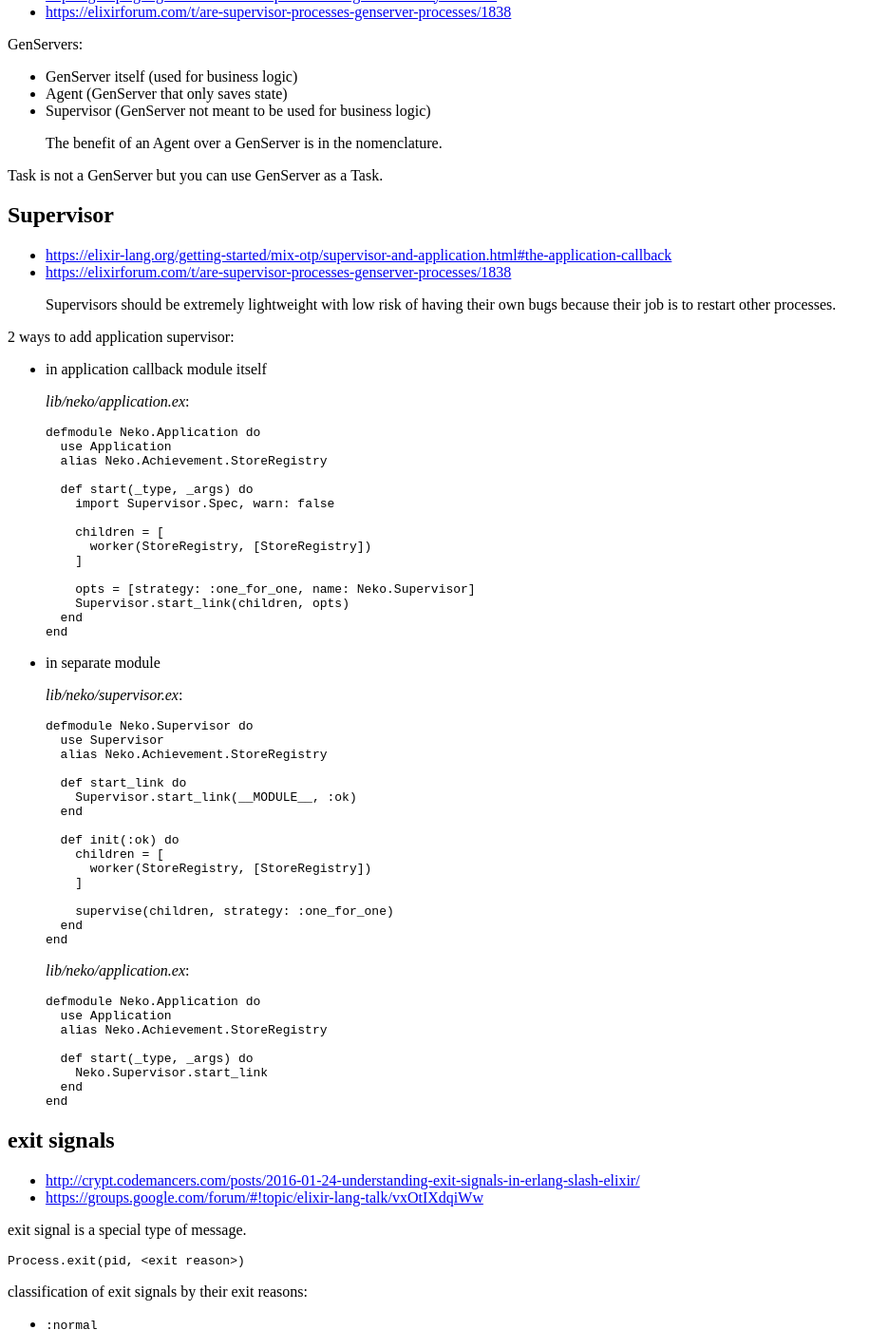
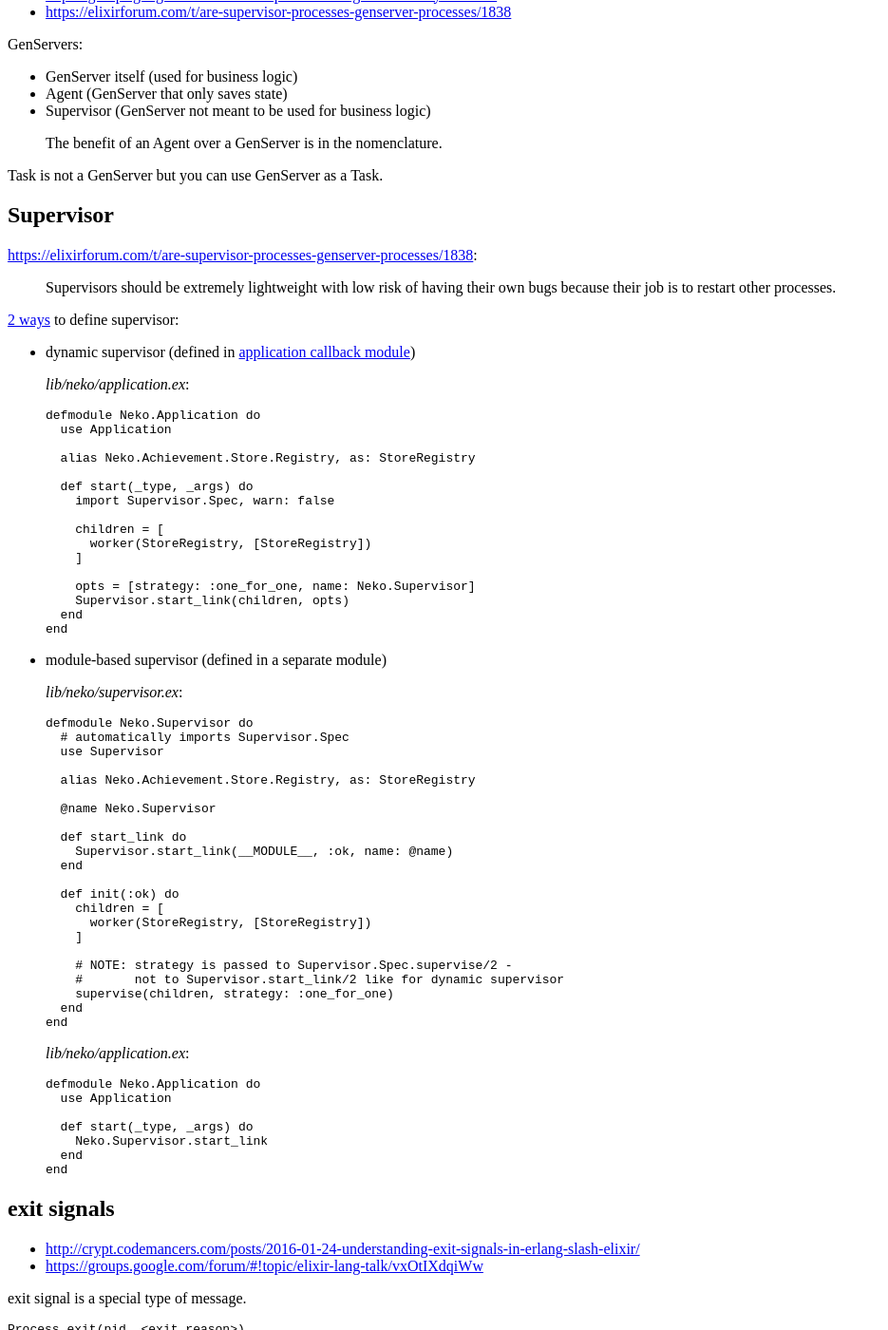
Before and after one commit to tap349/tap349.github.io, a Jekyll site: the page built from _posts/2017-05-28-elixir-otp.md, in a window 1280 px wide and 1400 px high, scrolled down 311 px. Shown: the whole window at 95% size, without its empty margins (0-935 px from the left). Built offline with Jekyll 4.4.1, drawn with Linux system fonts in a browser that asks for light colours.

Commit message:
update 2017-06-04_21:37:22

````diff
--- a/_posts/2017-05-28-elixir-otp.md
+++ b/_posts/2017-05-28-elixir-otp.md
@@ -25,22 +25,22 @@ Task is not a GenServer but you can use GenServer as a Task.
 
 ## Supervisor
 
-- <https://elixir-lang.org/getting-started/mix-otp/supervisor-and-application.html#the-application-callback>
-- <https://elixirforum.com/t/are-supervisor-processes-genserver-processes/1838>
+<https://elixirforum.com/t/are-supervisor-processes-genserver-processes/1838>:
 
 > Supervisors should be extremely lightweight with low risk of having
 > their own bugs because their job is to restart other processes.
 
-2 ways to add application supervisor:
+[2 ways](https://hexdocs.pm/elixir/Supervisor.html) to define supervisor:
 
-- in application callback module itself
+- dynamic supervisor (defined in [application callback module](https://elixir-lang.org/getting-started/mix-otp/supervisor-and-application.html#the-application-callback))
 
   _lib/neko/application.ex_:
 
   ```elixir
   defmodule Neko.Application do
     use Application
-    alias Neko.Achievement.StoreRegistry
+
+    alias Neko.Achievement.Store.Registry, as: StoreRegistry
 
     def start(_type, _args) do
       import Supervisor.Spec, warn: false
@@ -55,17 +55,21 @@ Task is not a GenServer but you can use GenServer as a Task.
   end
   ```
 
-- in separate module
+- module-based supervisor (defined in a separate module)
 
   _lib/neko/supervisor.ex_:
 
   ```elixir
   defmodule Neko.Supervisor do
+    # automatically imports Supervisor.Spec
     use Supervisor
-    alias Neko.Achievement.StoreRegistry
+
+    alias Neko.Achievement.Store.Registry, as: StoreRegistry
+
+    @name Neko.Supervisor
 
     def start_link do
-      Supervisor.start_link(__MODULE__, :ok)
+      Supervisor.start_link(__MODULE__, :ok, name: @name)
     end
 
     def init(:ok) do
@@ -73,6 +77,8 @@ Task is not a GenServer but you can use GenServer as a Task.
         worker(StoreRegistry, [StoreRegistry])
       ]
 
+      # NOTE: strategy is passed to Supervisor.Spec.supervise/2 -
+      #       not to Supervisor.start_link/2 like for dynamic supervisor
       supervise(children, strategy: :one_for_one)
     end
   end
@@ -83,7 +89,6 @@ Task is not a GenServer but you can use GenServer as a Task.
   ```elixir
   defmodule Neko.Application do
     use Application
-    alias Neko.Achievement.StoreRegistry
 
     def start(_type, _args) do
       Neko.Supervisor.start_link
````
